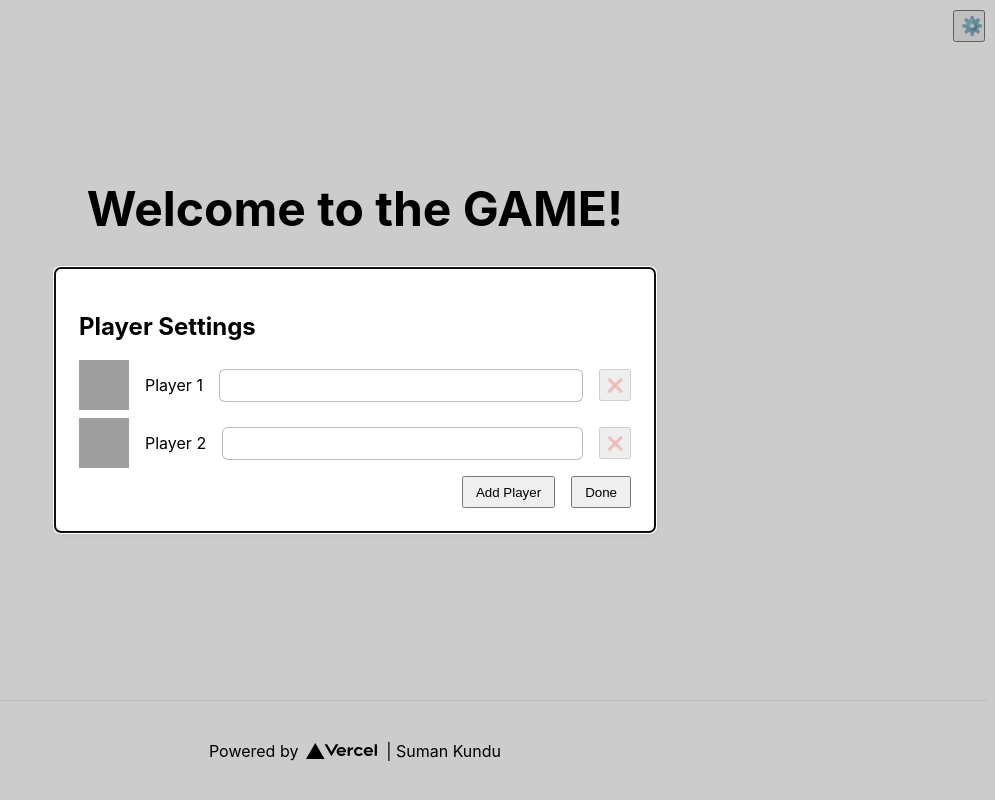
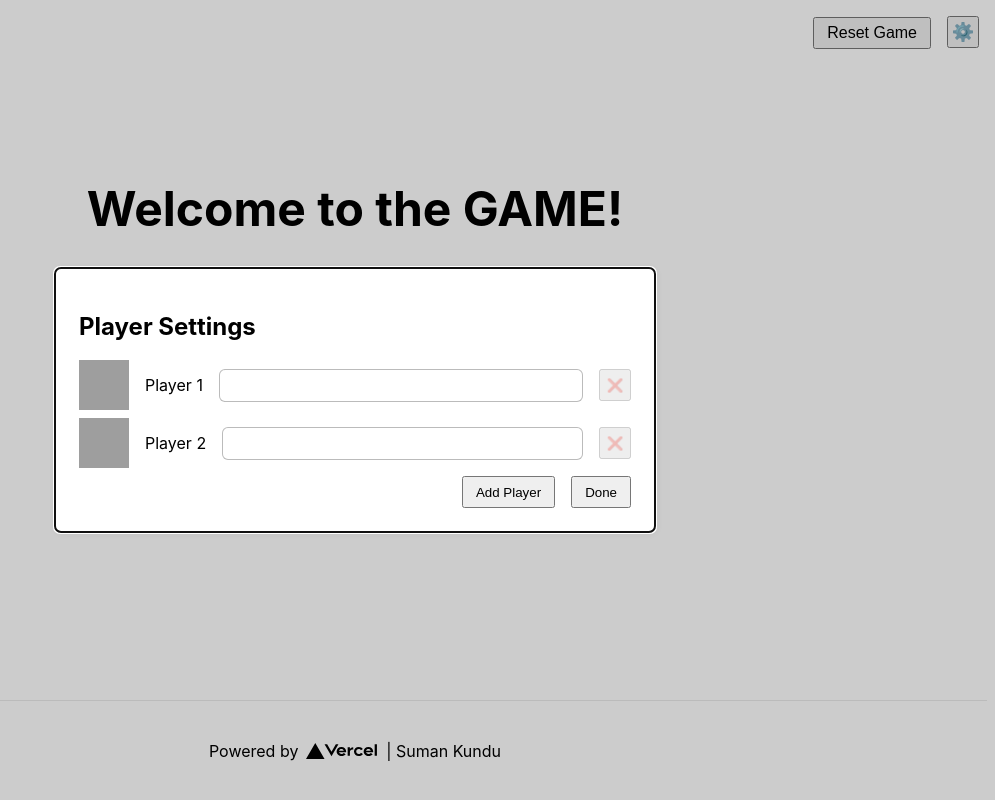
Before and after one commit to devsumanmdn/pick-a-number, a Next.js app: page / in a window 1280 px wide. Shown: the whole page, without its empty margins (285-1280 px from the left). Built offline with nearby package versions, Linux system fonts and the light colour scheme; grey boxes are pictures that could not be loaded.

Commit message:
top bar actions

```diff
--- a/pages/index.js
+++ b/pages/index.js
@@ -174,8 +174,8 @@ export default function Home() {
   };
 
   const questionToView = parsedQuestion[number]?.question;
-  const forPlayer = players[(usedNumbers.length % players.length)];
-  console.log(forPlayer)
+  const forPlayer = players[usedNumbers.length % players.length];
+  console.log(forPlayer);
 
   return (
     <div className={classes.container}>
@@ -185,6 +185,14 @@ export default function Home() {
       </Head>
 
       <main className={classes.main}>
+        <div className={classes.topBarActions}>
+          <button
+            className={classes.resetBtn}
+            aria-label="Open players settings"
+            onClick={handleReset}
+          >
+            Reset Game
+          </button>
           <button
             className={classes.playerModalToggle}
             onClick={() => setPlayersModalOpen(true)}
@@ -192,12 +200,15 @@ export default function Home() {
           >
             ⚙️
           </button>
+        </div>
         <h1 className={classes.title}>Welcome to the GAME!</h1>
         <h2 className={classes.help}>Pick a number</h2>
 
         {questionToView ? (
           <>
-            <p>Question for {forPlayer.name || `Player ${forPlayer.id + 1}`}:</p>
+            <p>
+              Question for {forPlayer.name || `Player ${forPlayer.id + 1}`}:
+            </p>
             <p>{questionToView ? `${questionToView}?` : ""}</p>
             <button onClick={() => setNumber("")}>Done</button>
           </>
@@ -213,26 +224,19 @@ export default function Home() {
               {parsedQuestion.map(({ id }) => (
                 <button
                   disabled={usedNumbers.includes(id)}
+                  aria-label={`Question ${id + 1}`}
+                  title={
+                    usedNumbers.includes(id) ? "Question is already taken" : ""
+                  }
                   role={"button"}
                   key={id}
                   onClick={() => handleNumber(id)}
-                  style={{
-                    margin: 4,
-                    gridColumn: "auto",
-                    minWidth: 30,
-                    height: 30,
-                    border: "2px solid #5aa",
-                    borderRadius: 4,
-                  }}
+                  className={classes.questionBtn}
                 >
-                  {id}
+                  {id + 1}
                 </button>
               ))}
             </div>
-
-            {usedNumbers.length ? (
-              <button onClick={handleReset}>Reset Game</button>
-            ) : null}
           </>
         )}
       </main>
--- a/styles/Home.module.css
+++ b/styles/Home.module.css
@@ -40,10 +40,24 @@
   text-decoration: none;
 }
 
-.playerModalToggle {
+.topBarActions {
   position: absolute;
-  inset: 10px 10px auto auto;
+  inset: 16px 16px auto auto;
+}
+
+.topBarActions :not(:last-child) {
+  margin-right: 16px;
+}
+
+.topBarActions button {
+  text-align: center;
   height: 32px;
+  font-size: 16px;
+  padding: 0 12px 0 12px;
+}
+
+.topBarActions .playerModalToggle {
+  padding: 0 0 0 0;
   width: 32px;
   font-size: 18px;
 }
@@ -60,11 +74,26 @@
   font-size: 3rem;
 }
 
+.questionBtn {
+  margin: 4px;
+  grid-column: auto;
+  min-width: 30px;
+  height: 30px;
+  border: 2px solid #5aa;
+  border-radius: 4px;
+}
+
+.questionBtn:disabled {
+  background-color: #ddd;
+  border: 1px solid #aaa;
+}
+
 .help {
   font-size: 2rem;
 }
 
-.title, .help {
+.title,
+.help {
   text-align: center;
 }
 
```
Lines whose indentation alone changed are shown as unchanged.
